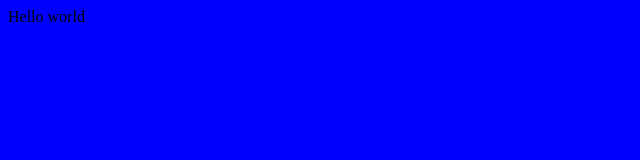
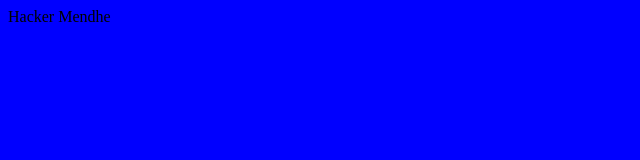
Before and after one commit to Gazuma/helloworld, a plain HTML site: page index.html in a window 1280 px wide. Shown: the full height of the page, 0-640 px from the left. Drawn offline with Linux system fonts and the light colour scheme.

Commit message:
Update index.html

```diff
--- a/index.html
+++ b/index.html
@@ -8,6 +8,6 @@
     <link rel="stylesheet" href="/style.css">
 </head>
 <body>
-    Hello world
+    Hacker Mendhe
 </body>
 </html>
```
